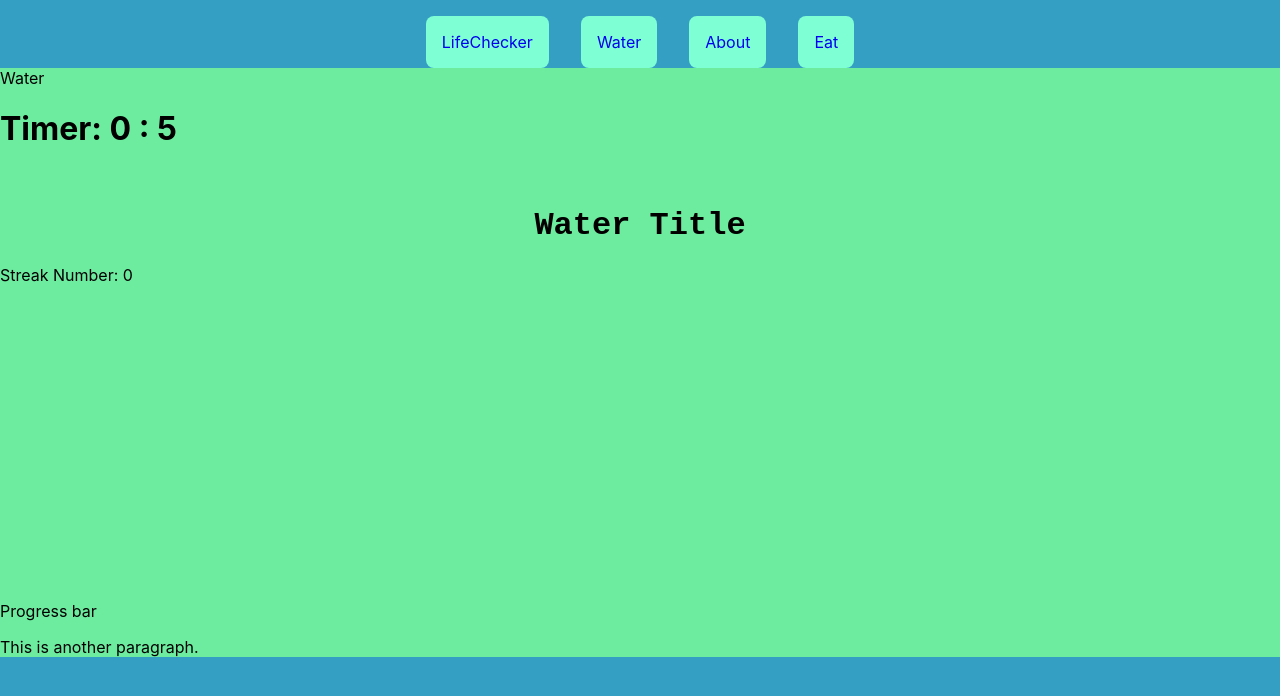
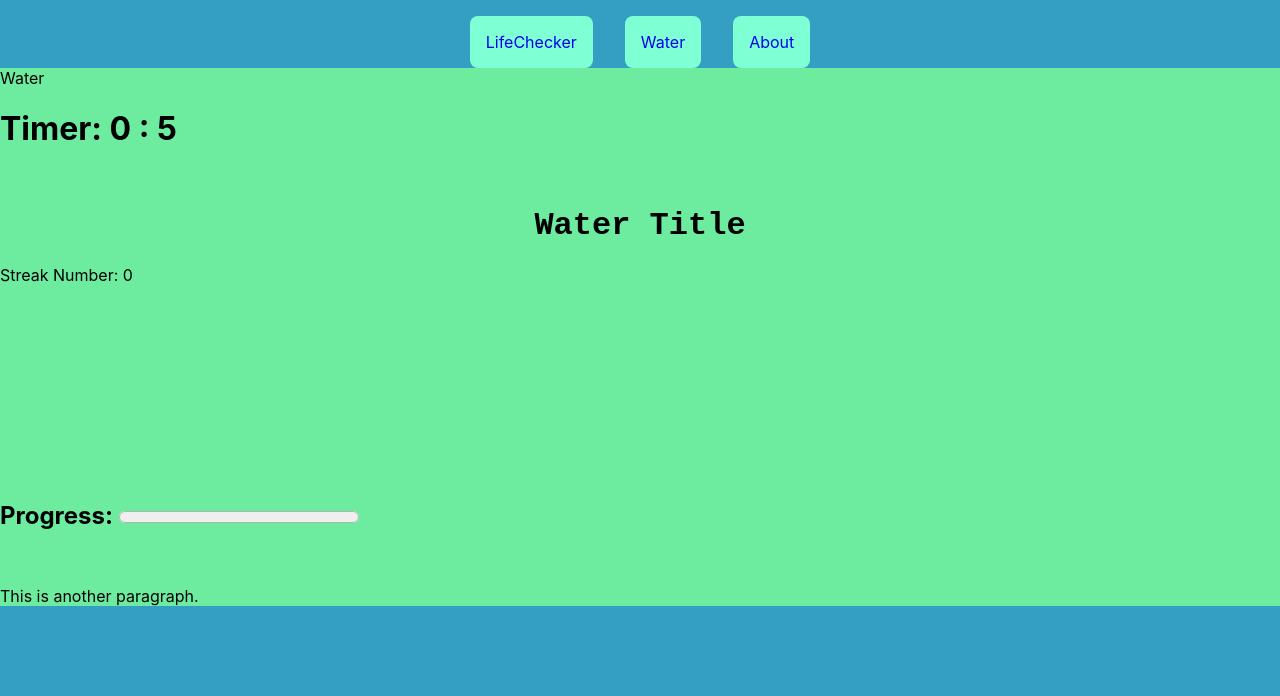
Before and after one commit to tonylilui/HydrationCheck, a React (Create React App) app: page /water in a window 1280 px wide. Shown: the top 696 px of the page. Built offline with nearby package versions, Linux system fonts and the light colour scheme.

Commit message:
added progress bar

```diff
--- a/src/App.js
+++ b/src/App.js
@@ -2,7 +2,6 @@ import logo from './logo.svg';
 import './App.css';
 import Home from "./Components/Home";
 import About from "./Components/About";
-import Eat from "./Components/Eat";
 import Water from "./Components/Water";
 import {Route, Routes} from "react-router-dom";
 import Navbar from './Components/Navbar';
--- a/src/Components/Eat.js
+++ /dev/null
@@ -1,9 +0,0 @@
-import React from 'react'
-
-function Eat() {
-  return (
-    <div>Eat</div>
-  )
-}
-
-export default Eat
--- a/src/Components/Navbar.js
+++ b/src/Components/Navbar.js
@@ -6,7 +6,6 @@ function Navbar() {
         <Link className = "navitem" to = "/">LifeChecker</Link>
         <Link className = "navitem" to = "/water">Water</Link>
         <Link className = "navitem" to = "/about">About </Link>
-        <Link className = "navitem" to = "/eat">Eat</Link>
     </div>
   )
 }
--- /dev/null
+++ b/src/Components/ProgressBar.js
@@ -0,0 +1,17 @@
+import React from 'react'
+import PropTypes from "prop-types";
+const ProgressBar = ({value, max}) => {
+  return (
+    <progress value = {value} max = {max}/>
+  )
+}
+
+ProgressBar.propTypes = {
+    value: PropTypes.number.isRequired,
+    max: PropTypes.number,
+}
+
+ProgressBar.defaultProps = {
+    max:100,
+}
+export default ProgressBar
--- a/src/Components/Water.js
+++ b/src/Components/Water.js
@@ -1,49 +1,62 @@
 import React from "react";
 import { useState, useEffect } from "react";
-
+import ProgressBar from "./ProgressBar";
 /*const startTimer = () => {
   setTimeout(() => {
     alert("Go drink some water");
   }, 3000);
 };*/
-function setAlert(){
-  alert("Go Drink Some Water 💧💧💧💧💧💧💧")
+function setAlert() {
+  alert("Go Drink Some Water 💧💧💧💧💧💧💧");
 }
-setAlert();
-var streak = 0;
-var counter = 0;
 function Water() {
-
-const [seconds, setSeconds] = useState(10);
-  useEffect(() =>{
-    if(seconds > 0){
-      setTimeout(() => setSeconds(seconds - 1), 1000)
-    }
-    else{
-      setAlert();
-      counter++;
-    }
-  },[seconds])
+  const [counter, setCounter] = useState(0); //Set counter here
+  const [seconds, setSeconds] = useState(10);
+  const [waterStreak, setWaterStreak] = useState("");
+  const [filled, setFilled] = useState(0);
+  useEffect(
+    () => {
+      if (seconds > 0) {
+        setTimeout(() => setSeconds(seconds - 1), 1000);
+      } else {
+        setAlert();
+        setWaterStreak(waterStreak + "💧");
+        setCounter(counter + 1);
+        setSeconds(10);
+      }
+    },
+    [seconds],
+    [waterStreak],
+    [counter]
+  );
   return (
-    <div className='background'>
+    <div className="background">
       Water
-      <h1>Timer: {Math.floor(seconds / 60)} : {seconds % 60}</h1>
-      <h1 className='watertitle'>
-        <br/>
+      <h1>
+        Timer: {Math.floor(seconds / 60)} : {seconds % 60}
+      </h1>
+      <h1 className="watertitle">
+        <br />
         Water Title
       </h1>
-      <p1>
-      Streak Number: {streak}
-      </p1>
+      <p1>Streak Number: {counter}</p1>
+      <p>
+        <br />
+        <br />
+        <br />
+        <br />
+        <br />
+        <br />
+        <br />
+        <br />
+        <br />
 
-
-      <p>
-          <br/><br/><br/><br/><br/><br/><br/><br/><br/><br/><br/><br/><br/><br/><br/>
-          Progress bar
+       <h2>Progress: <ProgressBar value = {counter} max = {10}/></h2>
       </p>
-      <p>This is another paragraph.</p>
+      <br />
+      <p>This is another paragraph. {waterStreak}</p>
     </div>
-  )
+  );
 }
 
-export default Water
+export default Water;
```
Also changed, not shown: src/App.css (line endings or trailing spaces).
